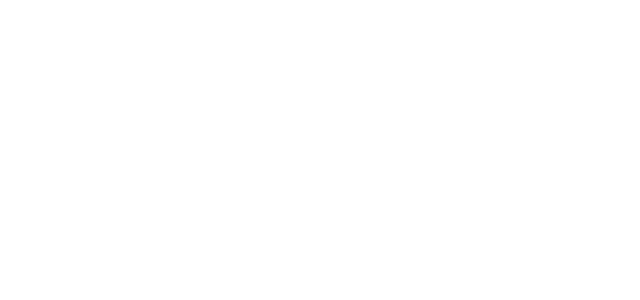
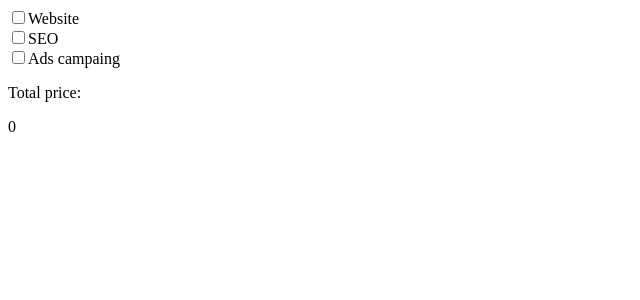
Before and after one commit to serge-svg/ITAcademy-sprint7, a React (Vite) app: page / in a window 1280 px wide. Shown: the top 300 px of the page, without its empty margins (0-640 px from the left). Built offline with nearby package versions, Linux system fonts and the light colour scheme.

Commit message:
Auto render incomplete

```diff
--- a/src/App.tsx
+++ b/src/App.tsx
@@ -91,25 +91,41 @@
   }
 
   return (
-    <>
-      { fields.forEach((item) => {
-        console.log('type: ' + item.type);
+    <div>
+      { fields.map((item) => {
         if (item.type === "checkbox") {
           console.log('I am a checkbox');
-          <>
+          return (
           <Checkbox
-              key={1}
-              id={1}
-              label={"item.label"}
-              checked={true}
-              value={10}
+              key={item.id}
+              id={item.id}
+              checked={item.checked}
+              label={item.label}
+              onChange={handleUpdateFieldsValue}
           />
-          </>
-        }
-      })
+          );
+        } else if (item.type === "number") {
+          return (
+          <StyledDiv visible={fieldsValue[0].checked ? true : false}>
+          <div key={item.id}>
+            <label>{item.label}</label>
+            <input
+              type="number"
+              value={item.value}
+            />
+          </div>
+          </StyledDiv>
+          );
       }
+    })}
+    <p>Total price:</p>{total}
+    </div>
+  )
+}
 
-        {/*
+export default App;
+
+/*
         <StyledDiv visible={fieldsValue[0].checked ? true : false}>
           <div>
             <label>Número de pàginas</label>
@@ -127,9 +143,4 @@
         <input id="3" type="checkbox" onChange={handleUpdateFieldsValue} /> Una consultoria SEO (300 €) <br />
         <input id="4" type="checkbox" onChange={handleUpdateFieldsValue} /> Una campanya de Google Ads (200 €) <br />
       <p>Preu:</p>{total}
-    */}
-    </>
-  );
-}
-
-export default App;
+*/
--- a/src/components/Checkbox.tsx
+++ b/src/components/Checkbox.tsx
@@ -1,25 +1,22 @@
 type CheckboxProps = {
-    id: number,
-    label: string,
-    checked: boolean,
-    value: number,
-    //handleUpdateFieldsValue: (e: React.ChangeEvent<HTMLInputElement>) => void
+    id: number;
+    label: string;
+    checked: boolean;
+    onChange: (e: React.ChangeEvent<HTMLInputElement>) => void;
 }
 
-const Checkbox = ({ id, label, checked, value }: CheckboxProps) => {
+const Checkbox = ({ id, label, checked, onChange }: CheckboxProps) => {
     return (
-        <>
+        <div>
           <input
             id={id.toString()}
             type="checkbox"
             checked={checked}
-            //onChange={(e) => handleUpdateFieldsValue(e)}
+            onChange={onChange}
           />
-          <label>
-              {label} {value}
-          </label>
-        </>
+          {label}
+        </div>
     );
-};
+}
 
 export default Checkbox;
--- a/src/data/fields.json
+++ b/src/data/fields.json
@@ -10,6 +10,7 @@
         "id": 1,
         "label": "Number og pages",
         "type": "number",
+        "checked": false,
         "value": 1,
         "parentId": 0
     },
@@ -17,6 +18,7 @@
         "id": 2,
         "label": "Number of languages",
         "type": "number",
+        "checked": false,
         "value": 1,
         "parentId": 0
     },
@@ -34,5 +36,4 @@
         "checked": false,
         "value": 200
     }
-
 ]
```
